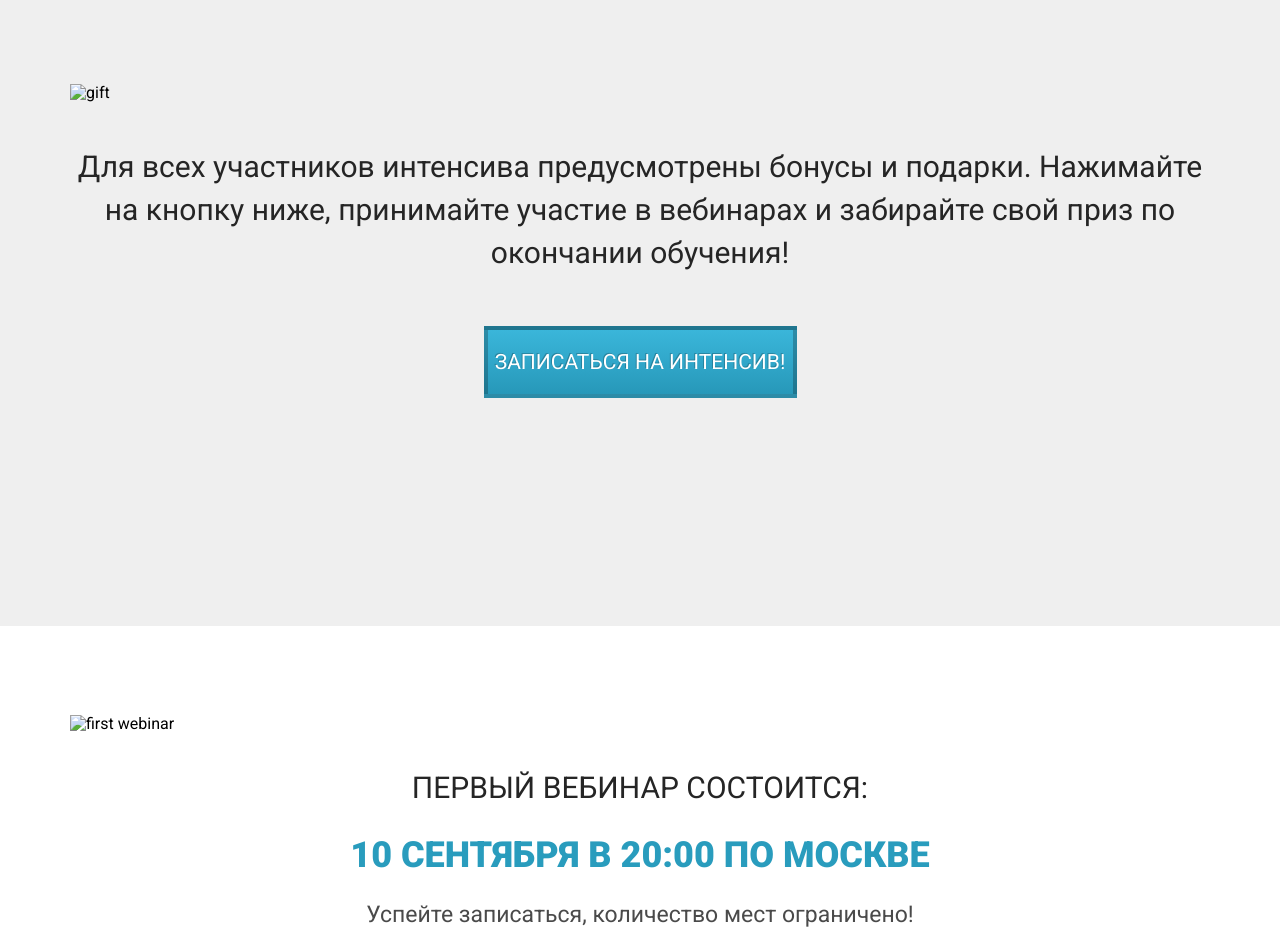
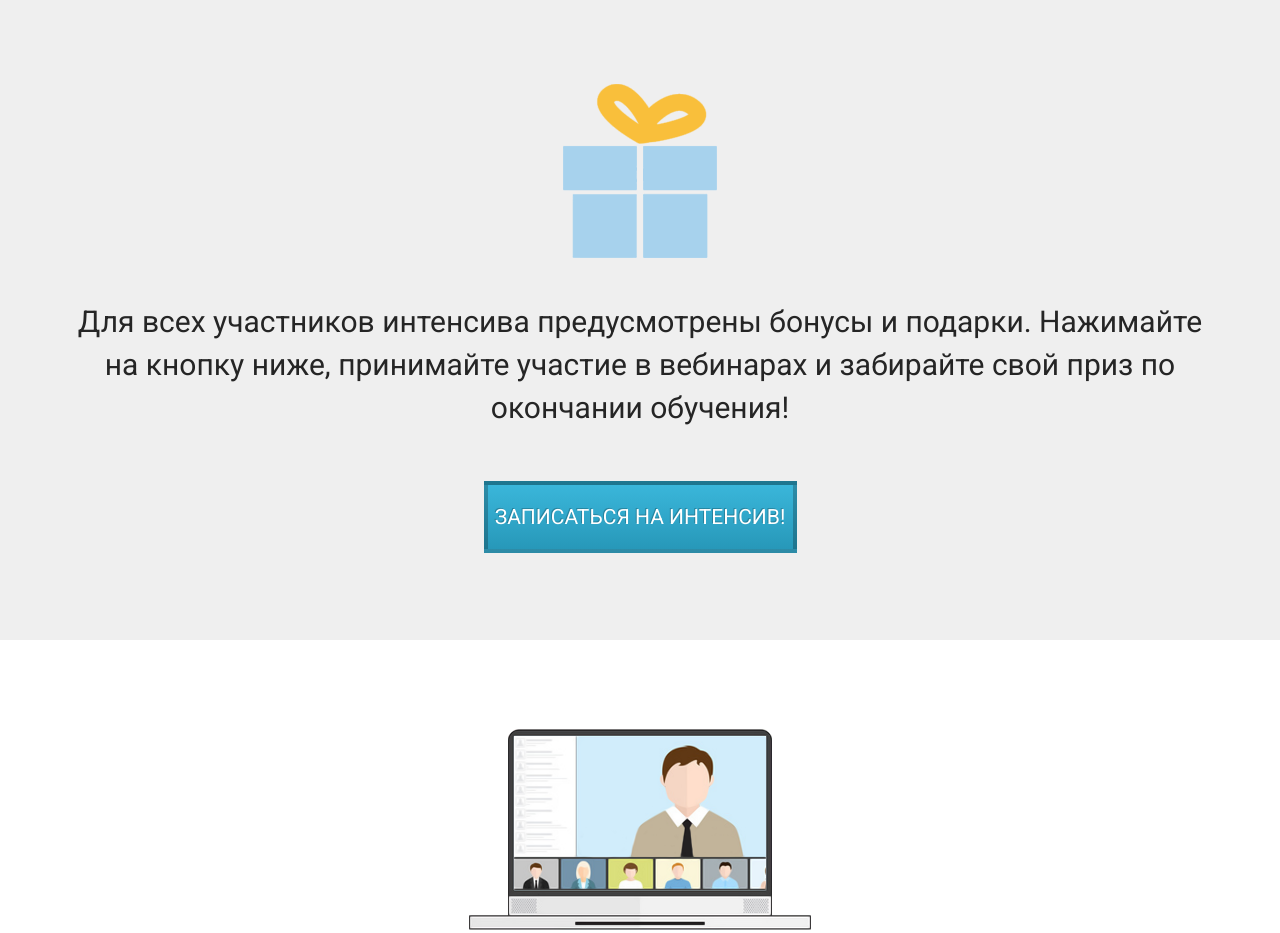
Before and after one commit to DaniilBelik/my-site, a plain HTML site: page index.html in a window 1280 px wide. Shown: the part 2556-3489 px from the top of the page. Drawn offline with nearby package versions, Linux system fonts and the light colour scheme; the site is published under a folder, as on GitHub Pages, so addresses that start at the root find nothing.

Commit message:
Изменил путь до картинок

```diff
--- a/index.html
+++ b/index.html
@@ -121,7 +121,7 @@
 
     <section class="gift">
         <div class="container">
-            <img src="/icons/gift.png" alt="gift" class="gift_img">
+            <img src="icons/gift.png" alt="gift" class="gift_img">
             <div class="gift_text">
                 Для всех участников интенсива предусмотрены бонусы и подарки. Нажимайте  на кнопку ниже, принимайте участие в вебинарах и забирайте свой приз по  окончании обучения!
             </div>
@@ -131,7 +131,7 @@
 
     <section class="first">
         <div class="container">
-            <img src="/img/Waiting/stream.png" alt="first webinar" class="first_img">
+            <img src="img/Waiting/stream.png" alt="first webinar" class="first_img">
            <div class="first_text">Первый вебинар состоится:</div>
            <h2 class="date">10 сентября в 20:00 по Москве</h2>
            <div class="first_subtitle">Успейте записаться, количество мест ограничено!</div>
```
